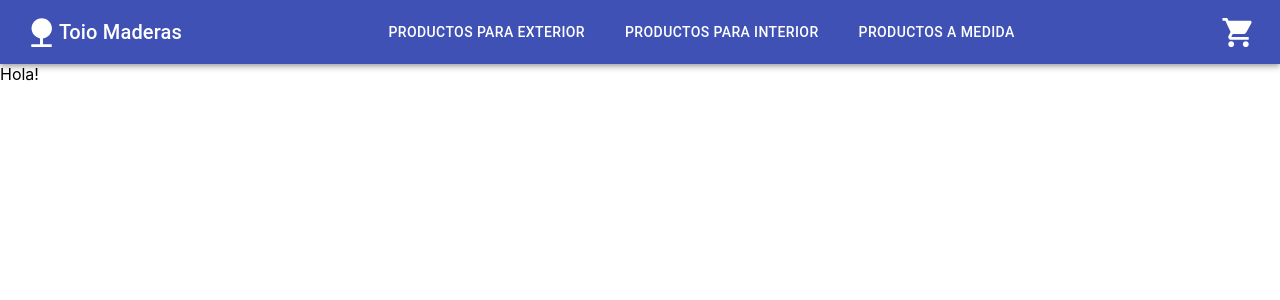
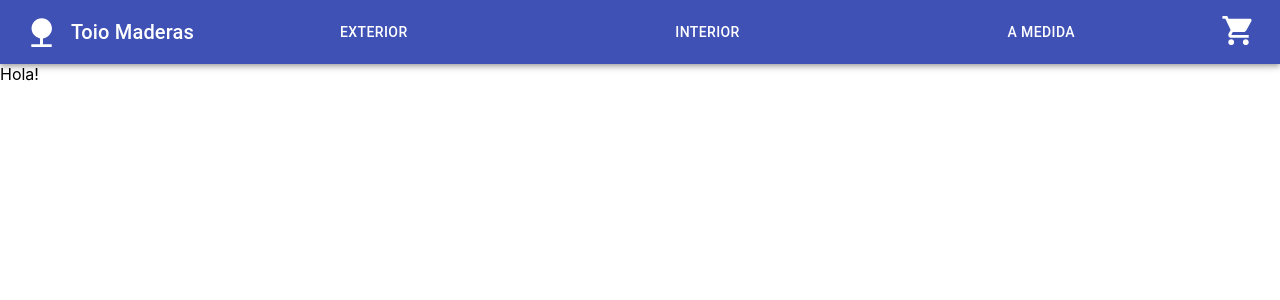
Before and after one commit to gremjua/toio-maderas, a React (Create React App) app: page / in a window 1280 px wide. Shown: the top 300 px of the page. Built offline with nearby package versions, Linux system fonts and the light colour scheme.

Commit message:
add Logo component

```diff
--- a/src/components/navBar/CartWidget.js
+++ b/src/components/navBar/CartWidget.js
@@ -1,9 +1,7 @@
 import ShoppingCart from '@material-ui/icons/ShoppingCart';
 
 const CartWidget = () => {
-    return (
-        <ShoppingCart fontSize="large"/>
-    );
-}
+    return <ShoppingCart fontSize="large" />;
+};
 
 export default CartWidget;
--- /dev/null
+++ b/src/components/navBar/Logo.js
@@ -0,0 +1,19 @@
+import { Typography, Grid, IconButton } from '@material-ui/core';
+import NatureIcon from '@material-ui/icons/Nature';
+
+const Logo = () => {
+    return (
+        <Grid container={true} justify="flex-start" direction="row" alignItems="center">
+            <Grid item={true}>
+                <IconButton edge="start" color="inherit" aria-label="home">
+                    <NatureIcon fontSize="large" />
+                </IconButton>
+            </Grid>
+            <Grid item={true}>
+                <Typography variant="h6">Toio Maderas</Typography>
+            </Grid>
+        </Grid>
+    );
+};
+
+export default Logo;
--- a/src/components/navBar/index.js
+++ b/src/components/navBar/index.js
@@ -1,35 +1,53 @@
 import './navBar.css';
-import AppBar from '@material-ui/core/AppBar';
-import Toolbar from '@material-ui/core/Toolbar';
-import Typography from '@material-ui/core/Typography';
-import Grid from '@material-ui/core/Grid';
-import NatureIcon from '@material-ui/icons/Nature';
+import { AppBar, Toolbar, Link, Grid } from '@material-ui/core';
 import CartWidget from './CartWidget';
-import Button from '@material-ui/core/Button';
+import Logo from './Logo';
+
+const navLinks = [
+    { title: 'Exterior', path: '/exterior' },
+    { title: 'Interior', path: '/interior' },
+    { title: 'A medida', path: '/aMedida' },
+];
 
 const NavBar = () => {
-    const sections = ['Productos para exterior', 'Productos para interior', 'Productos a medida'];
-    const spacing = 3;
     return (
         <div>
             <AppBar position="static">
                 <Toolbar>
-                    <NatureIcon fontSize="large"/>
-                    <Typography variant="h6">
-                        Toio Maderas
-                    </Typography>
-                    <Grid container justify="center" spacing={spacing} >
-                        {sections.map((section, index) => {
-                            return(<Grid key={index} item>
-                                <Button color="inherit">{section}</Button>
-                            </Grid>)
-                        })}
+                    <Grid
+                        container={true}
+                        justify="space-between"
+                        direction="row"
+                        alignItems="center"
+                    >
+                        <Grid item={true}>
+                            <Logo />
+                        </Grid>
+                        {navLinks.map(({ title, path }) => (
+                            <Grid
+                                key={title}
+                                item={true}
+                                md={Math.floor(12 / (navLinks.length + 1))}
+                            >
+                                <Link
+                                    href={path}
+                                    key={title}
+                                    underline="none"
+                                    color="inherit"
+                                    variant="button"
+                                >
+                                    {title}
+                                </Link>
+                            </Grid>
+                        ))}
+                        <Grid item={true}>
+                            <CartWidget />
+                        </Grid>
                     </Grid>
-                    <CartWidget/>
                 </Toolbar>
             </AppBar>
         </div>
-    )
-}
+    );
+};
 
 export default NavBar;
--- a/src/components/navBar/navBar.css
+++ b/src/components/navBar/navBar.css
@@ -1,7 +1,8 @@
 h6 {
-    white-space: nowrap;
+  white-space: nowrap;
 }
 
-button {
-    white-space: normal;
+.MuiGrid-item {
+  white-space: normal;
+  text-align: center;
 }
```
